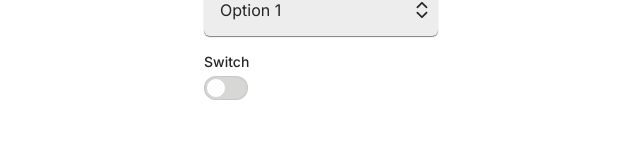
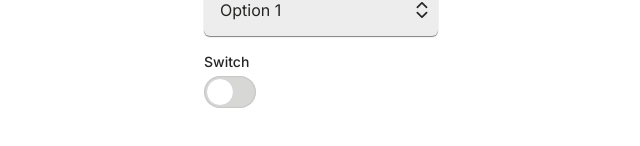
Before and after one commit to TypeSwift/Demo, a Next.js app in the folder ReactDemo/: page / in a window 1280 px wide. Shown: the part 328-474 px from the top of the page, without its empty margins (319-959 px from the left). Built offline with nearby package versions, Linux system fonts and the light colour scheme.

Commit message:
refactor: switch size

```diff
--- a/ReactDemo/src/components/SwiftComponents.tsx
+++ b/ReactDemo/src/components/SwiftComponents.tsx
@@ -90,7 +90,7 @@
         <label className="block text-sm font-medium mb-1">Switch</label>
         <label className="relative inline-flex items-center cursor-pointer group">
           <input type="checkbox" className="sr-only peer" />
-          <div className="w-11 h-6 bg-[#D7D7D5] rounded-full peer dark:bg-[#414544] peer-checked:bg-blue-600 peer-checked:border-[#4480EA] peer-checked:border-[0.5px] after:content-[''] after:absolute after:top-0.5 after:left-[2px] after:bg-white after:border-gray-300 after:border after:rounded-full after:h-5 after:w-5 after:transition-all peer-checked:after:translate-x-full peer-checked:after:border-white peer-checked:after:bg-white shadow-inner dark:border-[#606261]"></div>
+          <div className="w-[52px] h-[32px] bg-[#D7D7D5] rounded-full peer dark:bg-[#414544] peer-checked:bg-blue-600 peer-checked:border-[#4480EA] peer-checked:border-[0.5px] after:content-[''] after:absolute after:top-[2px] after:left-[2px] after:bg-white after:border-gray-300 after:border after:rounded-full after:h-[28px] after:w-[28px] after:transition-all peer-checked:after:translate-x-[20px] peer-checked:after:border-white peer-checked:after:bg-white shadow-inner dark:border-[#606261]"></div>
         </label>
       </div>
     </div>
```
Also changed, not shown: 1 other file (tests, documents, lock files or other folders).
